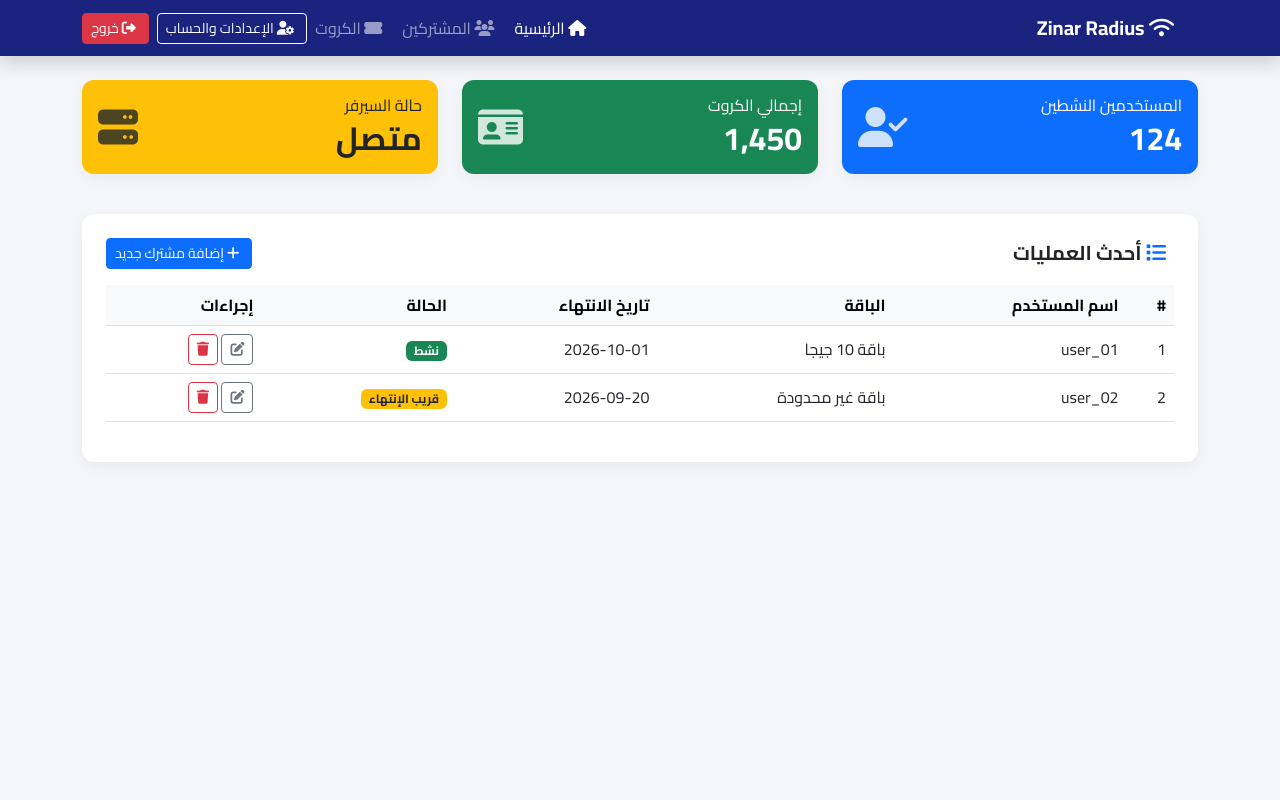
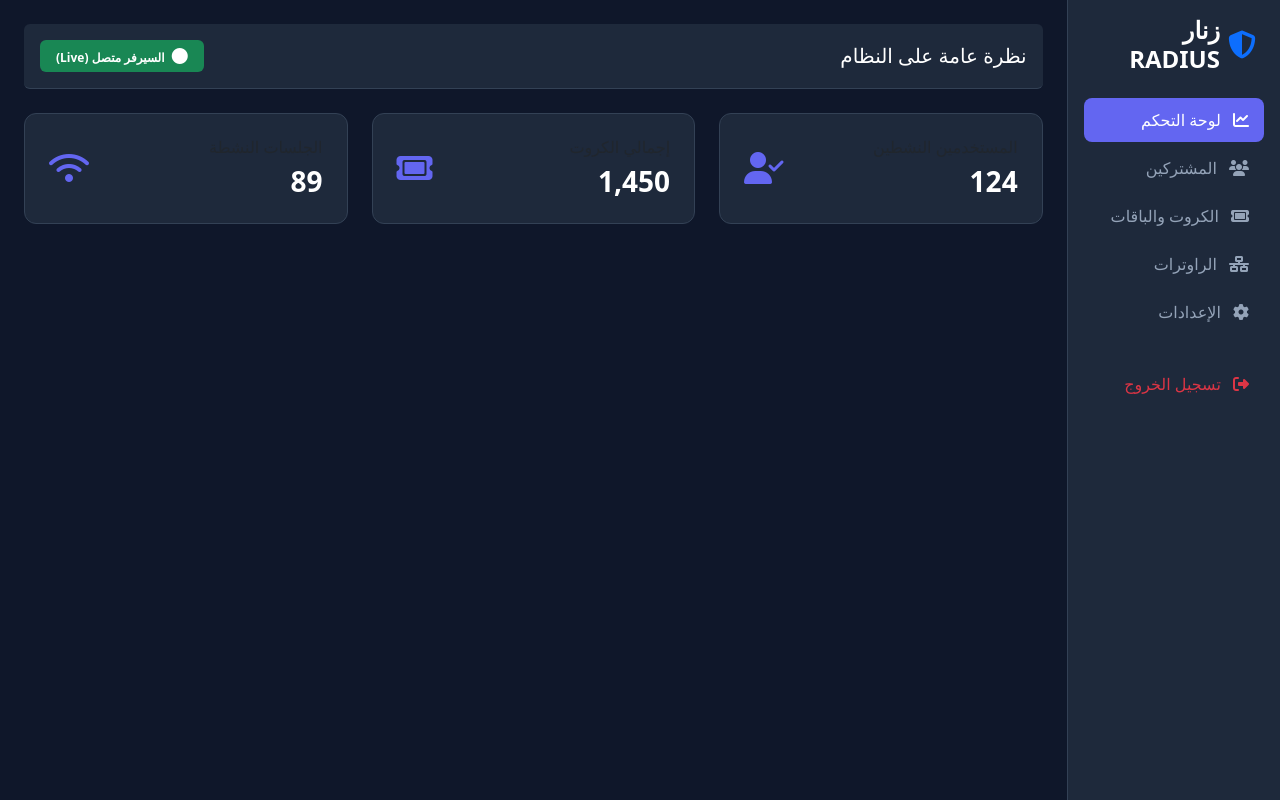
Before and after one commit to abokareemalan512-coder/zinar-radius, a Flask app: page /dashboard in a window 1280 px wide. Run offline with Flask 3, Linux system fonts and the light colour scheme; the visitor is signed in with stand-in values (Sample User, id 1); data comes from the database, SQL or seed files in the repository; data that the repository does not hold is empty.

Commit message:
Refactor dashboard layout and styles
Updated the title and Bootstrap stylesheet link. Enhanced styling with CSS variables and modified sidebar and main content structure.

```diff
--- a/templates/dashboard.html
+++ b/templates/dashboard.html
@@ -3,199 +3,79 @@
 <head>
     <meta charset="UTF-8">
     <meta name="viewport" content="width=device-width, initial-scale=1.0">
-    <title>Zinar Radius - لوحة التحكم</title>
-    <!-- Bootstrap 5 RTL -->
-    <link rel="stylesheet" href="https://cdn.jsdelivr.net/npm/bootstrap@5.3.0/dist/ar/bootstrap.min.css">
-    <!-- FontAwesome Icons -->
+    <title>لوحة التحكم - منصة زنار RADIUS</title>
+    <link href="https://cdn.jsdelivr.net/npm/bootstrap@5.3.0/dist/css/bootstrap.rtl.min.css" rel="stylesheet">
     <link rel="stylesheet" href="https://cdnjs.cloudflare.com/ajax/libs/font-awesome/6.4.0/css/all.min.css">
-    <!-- Google Fonts (Cairo) -->
-    <link href="https://fonts.googleapis.com/css2?family=Cairo:wght@400;600;700&display=swap" rel="stylesheet">
     <style>
-        body {
-            font-family: 'Cairo', sans-serif;
-            background-color: #f4f6f9;
-        }
-        .navbar-custom {
-            background-color: #1a237e;
-        }
-        .card-custom {
-            border: none;
-            border-radius: 12px;
-            box-shadow: 0 4px 15px rgba(0,0,0,0.05);
-            transition: transform 0.2s;
-        }
-        .card-custom:hover {
-            transform: translateY(-3px);
-        }
-        .stats-icon {
-            font-size: 2.5rem;
-            opacity: 0.8;
-        }
+        :root { --bg-dark: #0f172a; --card-bg: #1e293b; --accent: #6366f1; --border-color: #334155; }
+        body { background-color: var(--bg-dark); color: #f8fafc; font-family: system-ui, -apple-system, sans-serif; }
+        .sidebar { background-color: var(--card-bg); border-left: 1px solid var(--border-color); min-height: 100vh; }
+        .nav-link { color: #94a3b8; border-radius: 8px; margin-bottom: 4px; padding: 10px 15px; }
+        .nav-link:hover, .nav-link.active { background-color: var(--accent); color: #ffffff; }
+        .stat-card { background-color: var(--card-bg); border: 1px solid var(--border-color); border-radius: 12px; padding: 1.5rem; transition: transform 0.2s; }
+        .stat-card:hover { transform: translateY(-3px); }
+        .stat-icon { font-size: 2rem; color: var(--accent); }
+        .top-navbar { background-color: var(--card-bg); border-bottom: 1px solid var(--border-color); }
     </style>
 </head>
 <body>
+    <div class="container-fluid">
+        <div class="row">
+            <!-- الشريط الجانبي -->
+            <nav class="col-md-3 col-lg-2 sidebar p-3 d-none d-md-block">
+                <div class="d-flex align-items-center mb-4 px-2">
+                    <i class="fa-solid fa-shield-halved text-primary fs-3 me-2"></i>
+                    <h4 class="m-0 fw-bold text-white">زنار RADIUS</h4>
+                </div>
+                <ul class="nav flex-column">
+                    <li class="nav-item"><a class="nav-link active" href="/dashboard"><i class="fa-solid fa-chart-line me-2"></i> لوحة التحكم</a></li>
+                    <li class="nav-item"><a class="nav-link" href="#"><i class="fa-solid fa-users me-2"></i> المشتركين</a></li>
+                    <li class="nav-item"><a class="nav-link" href="#"><i class="fa-solid fa-ticket me-2"></i> الكروت والباقات</a></li>
+                    <li class="nav-item"><a class="nav-link" href="#"><i class="fa-solid fa-network-wired me-2"></i> الراوترات</a></li>
+                    <li class="nav-item"><a class="nav-link" href="#"><i class="fa-solid fa-gear me-2"></i> الإعدادات</a></li>
+                    <li class="nav-item mt-4"><a class="nav-link text-danger" href="/logout"><i class="fa-solid fa-right-from-bracket me-2"></i> تسجيل الخروج</a></li>
+                </ul>
+            </nav>
 
-    <!-- شريط الملاحة (Navbar) -->
-    <nav class="navbar navbar-expand-lg navbar-dark navbar-custom mb-4 shadow">
-        <div class="container">
-            <a class="navbar-brand fw-bold" href="#">
-                <i class="fas fa-wifi me-2"></i> Zinar Radius
-            </a>
-            <button class="navbar-toggler" type="button" data-bs-toggle="collapse" data-bs-target="#navbarNav">
-                <span class="navbar-toggler-icon"></span>
-            </button>
-            <div class="collapse navbar-collapse" id="navbarNav">
-                <ul class="navbar-nav me-auto mb-2 mb-lg-0">
-                    <li class="nav-item">
-                        <a class="nav-link active" href="#"><i class="fas fa-home me-1"></i> الرئيسية</a>
-                    </li>
-                    <li class="nav-item">
-                        <a class="nav-link" href="#"><i class="fas fa-users me-1"></i> المشتركين</a>
-                    </li>
-                    <li class="nav-item">
-                        <a class="nav-link" href="#"><i class="fas fa-ticket-alt me-1"></i> الكروت</a>
-                    </li>
-                </ul>
-                <div class="d-flex align-items-center gap-2">
-                    <button class="btn btn-outline-light btn-sm" data-bs-toggle="modal" data-bs-target="#profileModal">
-                        <i class="fas fa-user-cog me-1"></i> الإعدادات والحساب
-                    </button>
-                    <a href="/logout" class="btn btn-danger btn-sm">
-                        <i class="fas fa-sign-out-alt me-1"></i> خروج
-                    </a>
+            <!-- المحتوى الرئيسي -->
+            <main class="col-md-9 col-lg-10 ms-sm-auto px-md-4 py-4">
+                <div class="top-navbar p-3 mb-4 rounded d-flex justify-content-between align-items-center">
+                    <h5 class="m-0 text-white">نظرة عامة على النظام</h5>
+                    <span class="badge bg-success px-3 py-2"><i class="fa-solid fa-circle me-1 fs-6"></i> السيرفر متصل (Live)</span>
                 </div>
-            </div>
-        </div>
-    </nav>
 
-    <!-- المحتوى الرئيسي -->
-    <div class="container">
-        <!-- قسم الترحيب والإحصائيات السريعة -->
-        <div class="row mb-4">
-            <div class="col-md-4 mb-3">
-                <div class="card card-custom bg-primary text-white p-3">
-                    <div class="d-flex justify-content-between align-items-center">
-                        <div>
-                            <h6 class="text-uppercase mb-1">المستخدمين النشطين</h6>
-                            <h2 class="mb-0 fw-bold">124</h2>
+                <!-- بطاقات الإحصائيات -->
+                <div class="row g-4 mb-4">
+                    <div class="col-md-4">
+                        <div class="stat-card d-flex justify-content-between align-items-center">
+                            <div>
+                                <h6 class="text-muted mb-2">المستخدمين النشطين</h6>
+                                <h3 class="fw-bold m-0 text-white">124</h3>
+                            </div>
+                            <div class="stat-icon"><i class="fa-solid fa-user-check"></i></div>
                         </div>
-                        <i class="fas fa-user-check stats-icon"></i>
+                    </div>
+                    <div class="col-md-4">
+                        <div class="stat-card d-flex justify-content-between align-items-center">
+                            <div>
+                                <h6 class="text-muted mb-2">إجمالي الكروت</h6>
+                                <h3 class="fw-bold m-0 text-white">1,450</h3>
+                            </div>
+                            <div class="stat-icon"><i class="fa-solid fa-ticket"></i></div>
+                        </div>
+                    </div>
+                    <div class="col-md-4">
+                        <div class="stat-card d-flex justify-content-between align-items-center">
+                            <div>
+                                <h6 class="text-muted mb-2">الجلسات النشطة</h6>
+                                <h3 class="fw-bold m-0 text-white">89</h3>
+                            </div>
+                            <div class="stat-icon"><i class="fa-solid fa-wifi"></i></div>
+                        </div>
                     </div>
                 </div>
-            </div>
-            <div class="col-md-4 mb-3">
-                <div class="card card-custom bg-success text-white p-3">
-                    <div class="d-flex justify-content-between align-items-center">
-                        <div>
-                            <h6 class="text-uppercase mb-1">إجمالي الكروت</h6>
-                            <h2 class="mb-0 fw-bold">1,450</h2>
-                        </div>
-                        <i class="fas fa-id-card stats-icon"></i>
-                    </div>
-                </div>
-            </div>
-            <div class="col-md-4 mb-3">
-                <div class="card card-custom bg-warning text-dark p-3">
-                    <div class="d-flex justify-content-between align-items-center">
-                        <div>
-                            <h6 class="text-uppercase mb-1">حالة السيرفر</h6>
-                            <h2 class="mb-0 fw-bold">متصل</h2>
-                        </div>
-                        <i class="fas fa-server stats-icon"></i>
-                    </div>
-                </div>
-            </div>
-        </div>
-
-        <!-- جدول التنبيهات وإدارة المشتركين -->
-        <div class="row">
-            <div class="col-12">
-                <div class="card card-custom p-4">
-                    <div class="d-flex justify-content-between align-items-center mb-3">
-                        <h5 class="fw-bold mb-0"><i class="fas fa-list me-2 text-primary"></i> أحدث العمليات</h5>
-                        <button class="btn btn-primary btn-sm"><i class="fas fa-plus me-1"></i> إضافة مشترك جديد</button>
-                    </div>
-                    <div class="table-responsive">
-                        <table class="table table-hover align-middle">
-                            <thead class="table-light">
-                                <tr>
-                                    <th>#</th>
-                                    <th>اسم المستخدم</th>
-                                    <th>الباقة</th>
-                                    <th>تاريخ الانتهاء</th>
-                                    <th>الحالة</th>
-                                    <th>إجراءات</th>
-                                </tr>
-                            </thead>
-                            <tbody>
-                                <tr>
-                                    <td>1</td>
-                                    <td>user_01</td>
-                                    <td>باقة 10 جيجا</td>
-                                    <td>2026-10-01</td>
-                                    <td><span class="badge bg-success">نشط</span></td>
-                                    <td>
-                                        <button class="btn btn-sm btn-outline-secondary"><i class="fas fa-edit"></i></button>
-                                        <button class="btn btn-sm btn-outline-danger"><i class="fas fa-trash"></i></button>
-                                    </td>
-                                </tr>
-                                <tr>
-                                    <td>2</td>
-                                    <td>user_02</td>
-                                    <td>باقة غير محدودة</td>
-                                    <td>2026-09-20</td>
-                                    <td><span class="badge bg-warning text-dark">قريب الإنتهاء</span></td>
-                                    <td>
-                                        <button class="btn btn-sm btn-outline-secondary"><i class="fas fa-edit"></i></button>
-                                        <button class="btn btn-sm btn-outline-danger"><i class="fas fa-trash"></i></button>
-                                    </td>
-                                </tr>
-                            </tbody>
-                        </table>
-                    </div>
-                </div>
-            </div>
+            </main>
         </div>
     </div>
-
-    <!-- نافذة إعدادات الحساب (تغيير الاسم وكلمة المرور) -->
-    <div class="modal fade" id="profileModal" tabindex="-1" aria-labelledby="profileModalLabel" aria-hidden="true">
-        <div class="modal-dialog modal-dialog-centered">
-            <div class="modal-content">
-                <div class="modal-header">
-                    <h5 class="modal-title fw-bold" id="profileModalLabel"><i class="fas fa-user-edit me-2"></i> تعديل معلومات الحساب</h5>
-                    <button type="button" class="btn-close" data-bs-dismiss="modal" aria-label="Close"></button>
-                </div>
-                <form action="/update-profile" method="POST">
-                    <div class="modal-body">
-                        <div class="mb-3">
-                            <label class="form-label">الاسم كامل</label>
-                            <input type="text" name="name" class="form-control" value="مدير النظام" required>
-                        </div>
-                        <div class="mb-3">
-                            <label class="form-label">كلمة المرور الحالية</label>
-                            <input type="password" name="current_password" class="form-control" required>
-                        </div>
-                        <hr>
-                        <div class="mb-3">
-                            <label class="form-label">كلمة المرور الجديدة</label>
-                            <input type="password" name="new_password" class="form-control" placeholder="أتركها فارغة إذا لم تُرِد التغيير">
-                        </div>
-                        <div class="mb-3">
-                            <label class="form-label">تأكيد كلمة المرور الجديدة</label>
-                            <input type="password" name="confirm_password" class="form-control">
-                        </div>
-                    </div>
-                    <div class="modal-footer">
-                        <button type="button" class="btn btn-secondary" data-bs-dismiss="modal">إلغاء</button>
-                        <button type="submit" class="btn btn-primary"><i class="fas fa-save me-1"></i> حفظ التغييرات</button>
-                    </div>
-                </form>
-            </div>
-        </div>
-    </div>
-
-    <!-- Bootstrap JS Bundle -->
-    <script src="https://cdn.jsdelivr.net/npm/bootstrap@5.3.0/dist/js/bootstrap.bundle.min.js"></script>
 </body>
 </html>
```
